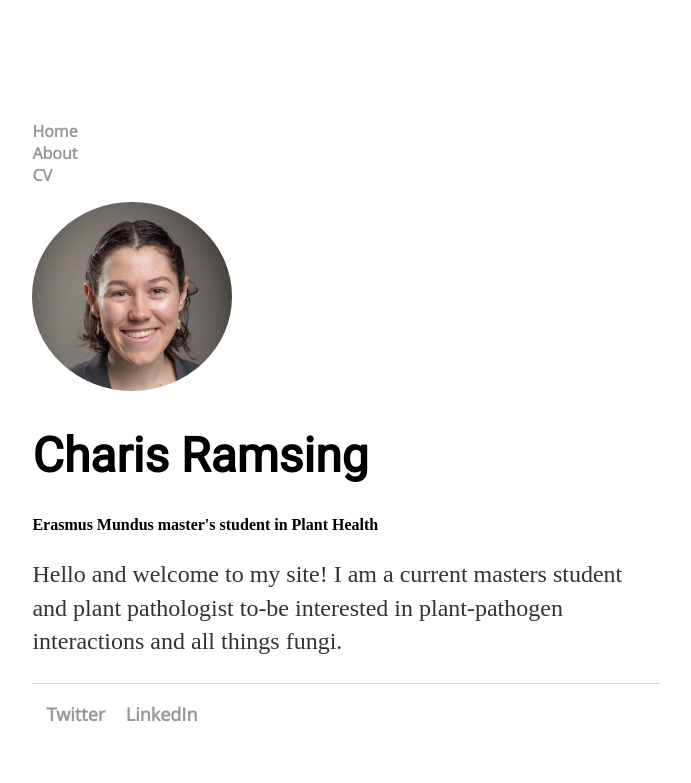
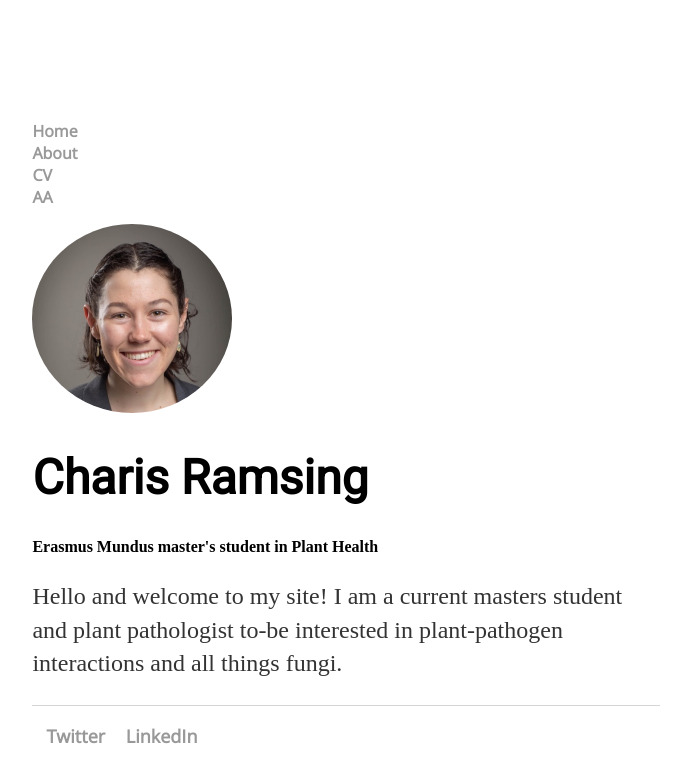
Before and after one commit to cramsing/cramsing.github.io, a Jekyll site: the page built from index.html, in a window 1280 px wide. Shown: the top 783 px of the page, without its empty margins (294-985 px from the left). Built offline with Jekyll 4.4.1, drawn with Linux system fonts in a browser that asks for light colours.

```diff
--- a/_layouts/default.html
+++ b/_layouts/default.html
@@ -12,6 +12,7 @@
       <li><a href="/">Home</a></li>
       <li><a href="/about">About</a></li>
       <li><a href="/cv">CV</a></li>
+      <li><a href="/ATTEMPT">AA</a></li>
      </ul>
    </nav>
   <main class="page-content" aria-label="Content"
```
